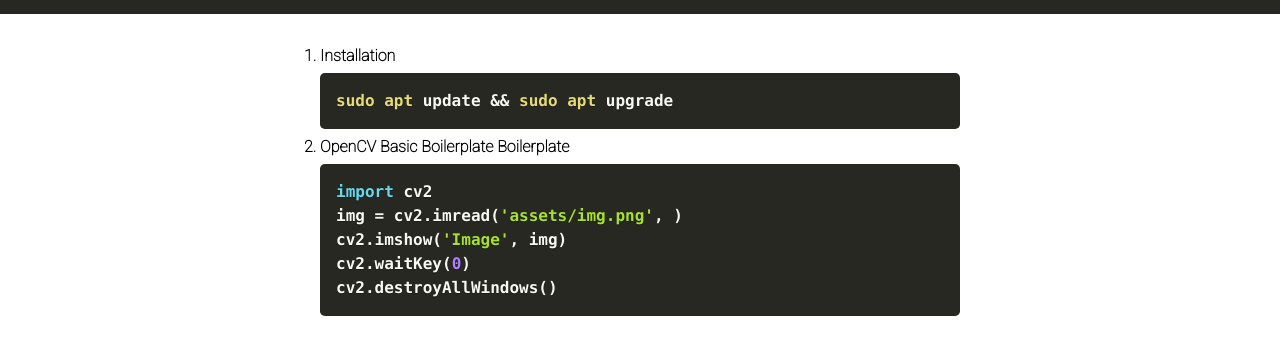
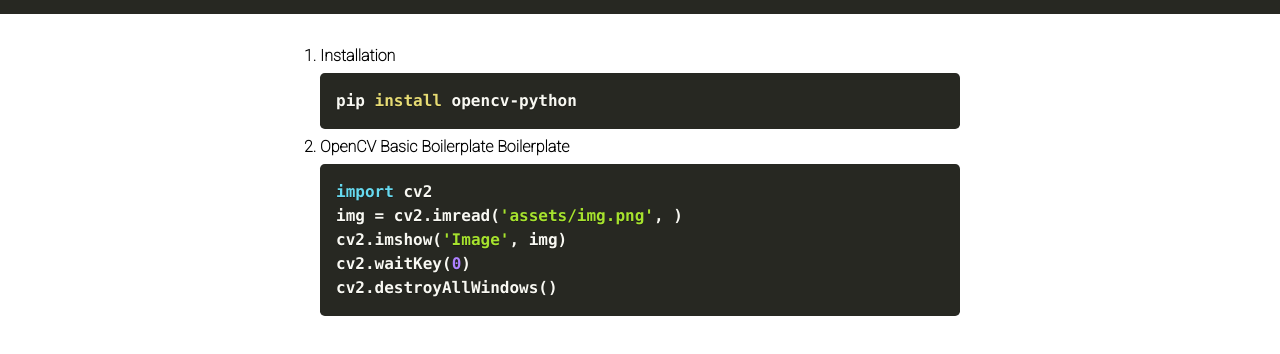
Before and after one commit to BhanushaliManan/cheatsheets, a plain HTML site: page python/opencv/index.html in a window 1280 px wide. Shown: the part 58-412 px from the top of the page. Drawn offline with Linux system fonts and the light colour scheme; some packages are replaced by stand-ins of ours; a script that the page names is missing; a web font is replaced by a local one.

Commit message:
Update index.html

```diff
--- a/python/opencv/index.html
+++ b/python/opencv/index.html
@@ -22,7 +22,7 @@
 <div class="container">
     <ol>
         <li><b>Installation</b>
-            <pre class="language-bash"><code>sudo apt update && sudo apt upgrade</code></pre>
+            <pre class="language-bash"><code>pip install opencv-python</code></pre>
         </li>
 
         <li><b>OpenCV Basic Boilerplate Boilerplate</b>
```
